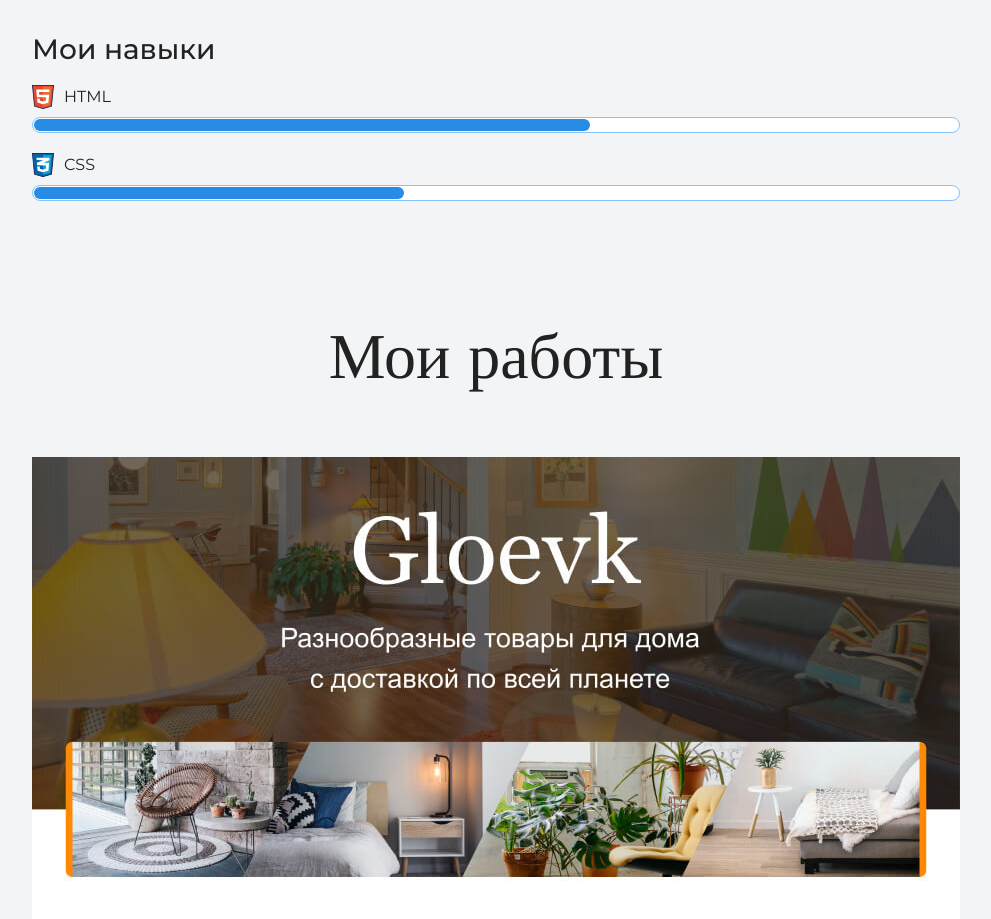
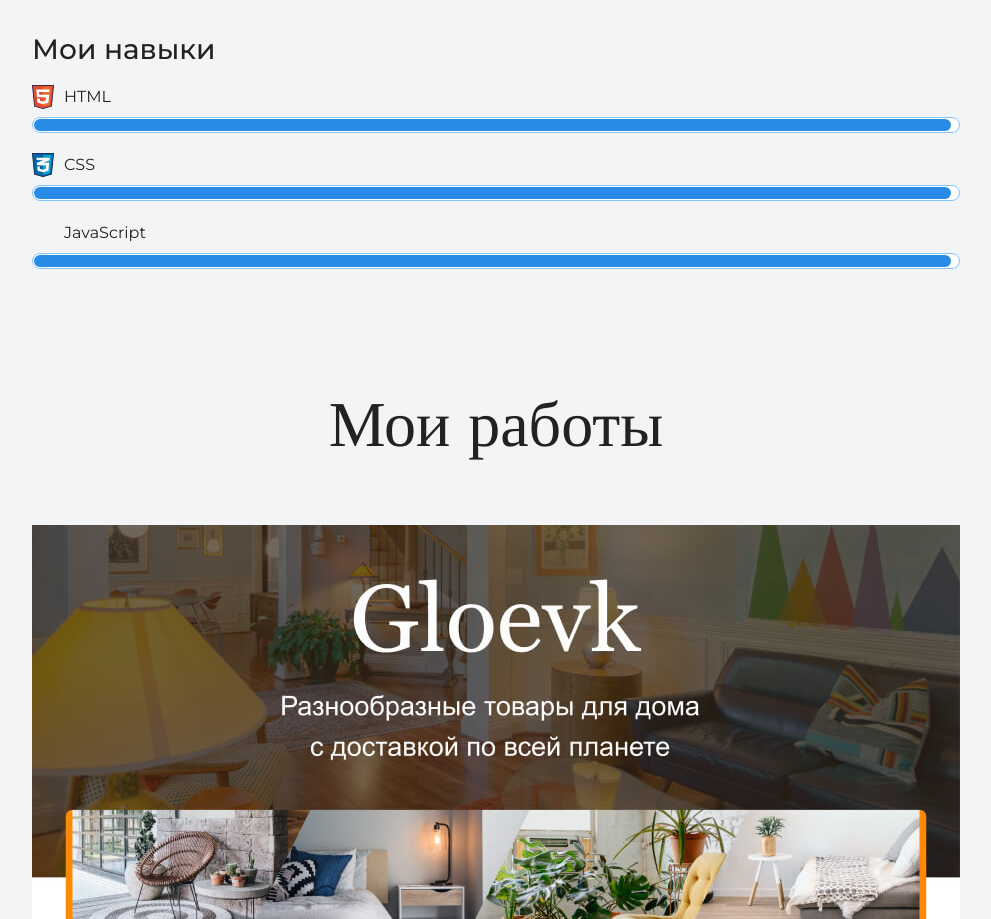
Before and after one commit to therelayuu/my-site, a plain HTML site: page index.html in a window 1280 px wide. Shown: the part 2230-3149 px from the top of the page, without its empty margins (144-1135 px from the left). Drawn offline with nearby package versions, Linux system fonts and the light colour scheme.

Commit message:
add skill js

```diff
--- a/index.html
+++ b/index.html
@@ -23,7 +23,7 @@
       <div class="container">
         <h2 class="subheading">Давайте познакомимся</h2>
         <figure class="user-image">
-          <img src="files/user.jpg" width="609px" height="812px" alt="Фотография Неопознанного Енота">
+          <img src="files/user.jpg" width="609px" height="812px" alt="Фотография Максима">
         </figure>
         <h3>Пара слов о себе</h3>
         <p>Текст с парой слов о себе.</p>
@@ -33,9 +33,11 @@
           <h3>Мои навыки</h3>
           <dl class="skills-list">
             <dt class="skill-html">HTML</dt>
-            <dd class="level"><div style="width: 60%;">60%</div></dd>
+            <dd class="level"><div style="width: 99%;">99%</div></dd>
             <dt class="skill-css">CSS</dt>
-            <dd class="level"><div style="width: 40%;">40%</div></dd>
+            <dd class="level"><div style="width: 99%;">99%</div></dd>
+            <dt class="skill-js">JavaScript</dt>
+            <dd class="level"><div style="width: 99%;">99%</div></dd>
           </dl>
         </div>
       </div>
--- a/style.css
+++ b/style.css
@@ -118,6 +118,7 @@ body {
   background-image: url("img/icon-css.svg");
 }
 
+
 .level {
   margin: 4px 0 16px;
   padding: 0;
```
Also changed, not shown: img/icon-js.svg (added), 2 other files.
